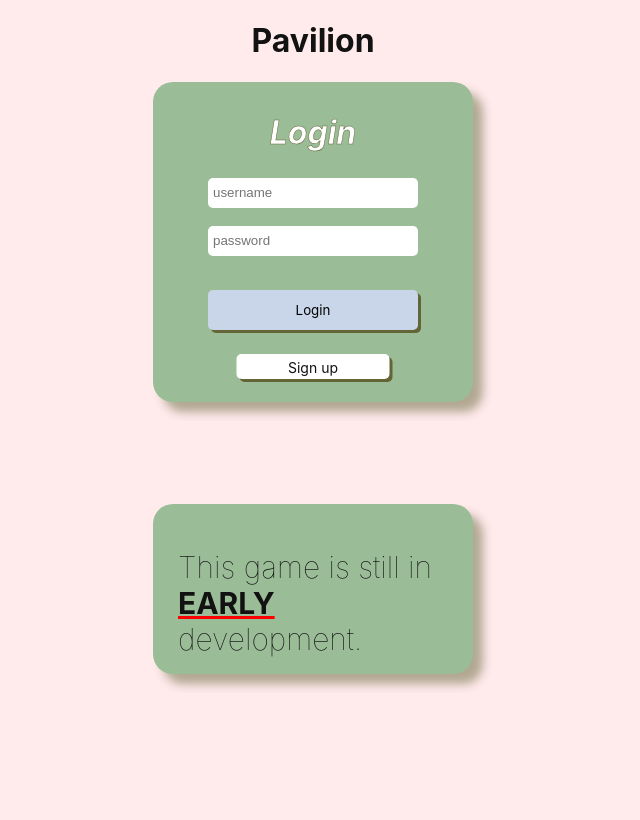
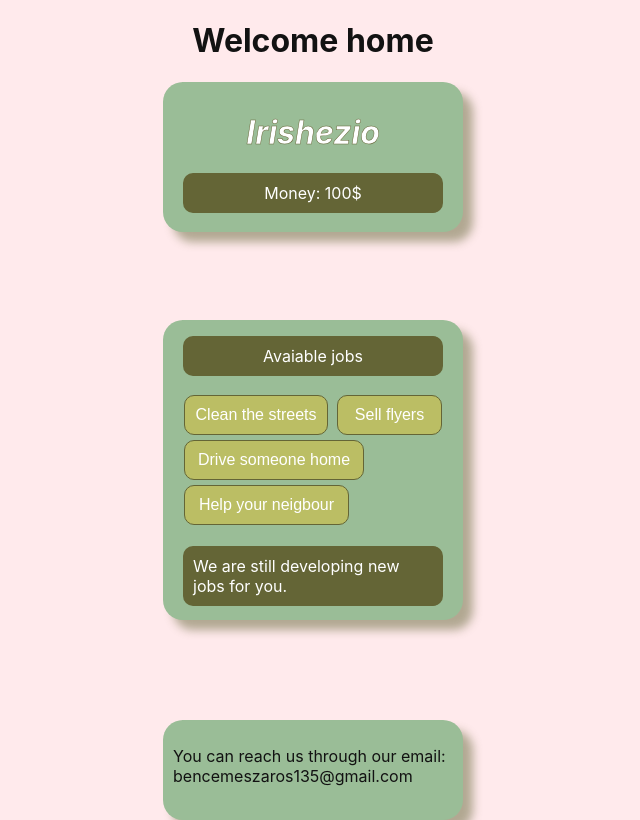
Before and after one commit to Xommad/pavilion, a plain HTML site: page index.html in a window 1280 px wide. Shown: the whole page, without its empty margins (327-967 px from the left). Drawn offline with Linux system fonts and the light colour scheme.

Commit message:
Design fixes

```diff
--- /dev/null
+++ b/css/home.css
@@ -0,0 +1,158 @@
+body {
+    background: #FFEAEC;
+    color: #121212;
+    height: 750px;
+}
+
+#title-text {
+    text-align: center;
+    font-family: -apple-system, BlinkMacSystemFont, 'Segoe UI', Roboto, Oxygen, Ubuntu, Cantarell, 'Open Sans', 'Helvetica Neue', sans-serif;
+}
+
+a {
+    text-decoration: none;
+}
+
+#character-stats-div {
+    background: #9ABD97;
+    width: 300px;
+    height: 150px;
+    position: absolute;
+    left: 50%;
+    transform: translate(-50%, 0);
+    border-radius: 20px;
+    box-shadow: 10px 10px 10px #6465367e;
+}
+
+#username-text {
+    color: white;
+    -webkit-text-stroke: 0.5px #646536;
+    padding: 10px;
+    text-align: center;
+    font-style: italic;
+    font-family: -apple-system, BlinkMacSystemFont, 'Segoe UI', Roboto, Oxygen, Ubuntu, Cantarell, 'Open Sans', 'Helvetica Neue', sans-serif;
+}
+
+#money-text {
+    background: #646536;
+    border-radius: 10px;
+    color: white;
+    padding: 10px;
+    position: absolute;
+    left: 50%;
+    top: 50%;
+    transform: translate(-50%, 0);
+    width: 80%;
+    text-align: center;
+    font-family: -apple-system, BlinkMacSystemFont, 'Segoe UI', Roboto, Oxygen, Ubuntu, Cantarell, 'Open Sans', 'Helvetica Neue', sans-serif;
+}
+
+#menu-div {
+    background: #9ABD97;
+    width: 300px;
+    height: 300px;
+    position: absolute;
+    top: 40%;
+    left: 50%;
+    transform: translate(-50%, 0);
+    border-radius: 20px;
+    box-shadow: 10px 10px 10px #6465367e;
+}
+
+#menu-job-text {
+    background: #646536;
+    color: white;
+    font-family: -apple-system, BlinkMacSystemFont, 'Segoe UI', Roboto, Oxygen, Ubuntu, Cantarell, 'Open Sans', 'Helvetica Neue', sans-serif;
+    text-align: center;
+    width: 80%;
+    position: absolute;
+    top: 0;
+    left: 50%;
+    transform: translate(-50%, 0);
+    border-radius: 10px;
+    padding: 10px;
+}
+
+#menu-job-street-cleaner {
+    background: #BBBE64;
+    color: white;
+    width: 48%;
+    padding: 10px;
+    border: solid 1px #646536;
+    border-radius: 10px;
+    position: absolute;
+    top: 25%;
+    left: 7%;
+    font-size:medium;
+}
+
+#menu-job-uber-driver {
+    background: #BBBE64;
+    color: white;
+    width: 60%;
+    padding: 10px;
+    border: solid 1px #646536;
+    border-radius: 10px;
+    position: absolute;
+    top: 40%;
+    left: 7%;
+    font-size:medium;
+}
+
+#menu-job-help-the-neighbor {
+    background: #BBBE64;
+    color: white;
+    width: 55%;
+    padding: 10px;
+    border: solid 1px #646536;
+    border-radius: 10px;
+    position: absolute;
+    top: 55%;
+    left: 7%;
+    font-size:medium;
+}
+
+#menu-job-flyer-seller {
+    background: #BBBE64;
+    color: white;
+    width: 35%;
+    padding: 10px;
+    border: solid 1px #646536;
+    border-radius: 10px;
+    position: absolute;
+    top: 25%;
+    left: 58%;
+    font-size:medium;
+}
+
+#menu-job-more-coming-later {
+    background: #646536;
+    color: white;
+    width: 80%;
+    padding: 10px;
+    font-family: -apple-system, BlinkMacSystemFont, 'Segoe UI', Roboto, Oxygen, Ubuntu, Cantarell, 'Open Sans', 'Helvetica Neue', sans-serif;
+    border-radius: 10px;
+    position: absolute;
+    top: 70%;
+    left: 50%;
+    transform: translate(-50%, 0);
+    font-size:medium;
+}
+
+#contacts-div {
+    background: #9ABD97;
+    width: 300px;
+    height: 100px;
+    position: absolute;
+    left: 50%;
+    top: 90%;
+    border-radius: 20px;
+    transform: translate(-50%, 0);
+    box-shadow: 10px 10px 10px #6465367e;
+}
+
+#contacts-text {
+    padding: 10px;
+    color: #121212;
+    font-family: -apple-system, BlinkMacSystemFont, 'Segoe UI', Roboto, Oxygen, Ubuntu, Cantarell, 'Open Sans', 'Helvetica Neue', sans-serif;
+}
--- a/css/login.css
+++ b/css/login.css
@@ -67,9 +67,9 @@ b {
     width: 210px;
     height: 40px;
     border: none;
-    box-shadow: 3px 3px #646536;
-    border-radius: 5px;
-    background: #C9D6EA;
+    border-radius: 10px;
+    background: #646536;
+    color: white;
     cursor: pointer;
     font-family: -apple-system, BlinkMacSystemFont, 'Segoe UI', Roboto, Oxygen, Ubuntu, Cantarell, 'Open Sans', 'Helvetica Neue', sans-serif;
     transition: .3s ease-in-out;
@@ -85,14 +85,14 @@ b {
     left: 50%;
     transform: translate(-50%, 0);
     padding: 5px;
-    width: 143px;
-    height: 15px;
+    width: 200px;
+    height: 20px;
+    text-align: center;
     text-decoration: none;
-    color: #121212;
+    color: white;
     font-size: 14px;
-    background: white;
-    border-radius: 5px;
-    box-shadow: 3px 3px #646536;
+    background: #646536;
+    border-radius: 10px;
     font-family: -apple-system, BlinkMacSystemFont, 'Segoe UI', Roboto, Oxygen, Ubuntu, Cantarell, 'Open Sans', 'Helvetica Neue', sans-serif;
     transition: .3s ease-in-out;
 }
--- a/index.html
+++ b/index.html
@@ -4,30 +4,45 @@
         <meta charset="UTF-8">
         <meta http-equiv="X-UA-Compatible" content="IE=edge">
         <meta name="viewport" content="width=device-width, initial-scale=1.0">
-        <link rel="stylesheet" href="css/login.css">
-        <title>Login</title>
+        <link rel="stylesheet" href="css/home.css">
+        <title>Home | Pavilion</title>
     </head>
     <body>
-        <h1 id="title">
-            Pavilion
+        <h1 id="title-text">
+            Welcome home
         </h1>
-        <div id="login-box">
-            <h1 id="login-text">
-                Login
+        <div id="character-stats-div">
+            <h1 id="username-text">
+                Irishezio
             </h1>
-            <form method="post">
-                <input class="username-text-field" id="text" type="text" name="user_name" placeholder="username"><br>
-                <input class="password-text-field" id="text" type="password" name="password" placeholder="password"><br>
-
-                <input class="login-button" id="button" type="submit" value="Login"><br>
-
-                <a class="sign-up-button" href="signup.php">Sign up</a>
-            </form>
+            <p id="money-text">
+                Money: 100$
+            </p>
         </div>
-        <div id="information-box">
-            <h1 id="attention-text">
-                This game is still in <b>EARLY</b> development.
-            </h1>
+        <div id="menu-div">
+            <p id="menu-job-text">
+                Avaiable jobs
+            </p>
+            <button id="menu-job-street-cleaner">
+                Clean the streets
+            </button>
+            <button id="menu-job-uber-driver">
+                Drive someone home
+            </button>
+            <button id="menu-job-help-the-neighbor">
+                Help your neigbour
+            </button>
+            <button id="menu-job-flyer-seller">
+                Sell flyers
+            </button>
+            <p id="menu-job-more-coming-later">
+                We are still developing new jobs for you.
+            </p>
+        </div>
+        <div id="contacts-div">
+            <p id="contacts-text">
+                You can reach us through our email: bencemeszaros135@gmail.com
+            </p>
         </div>
     </body>
 </html>
```
Also changed, not shown: login.html (added, +33 -0 lines).
